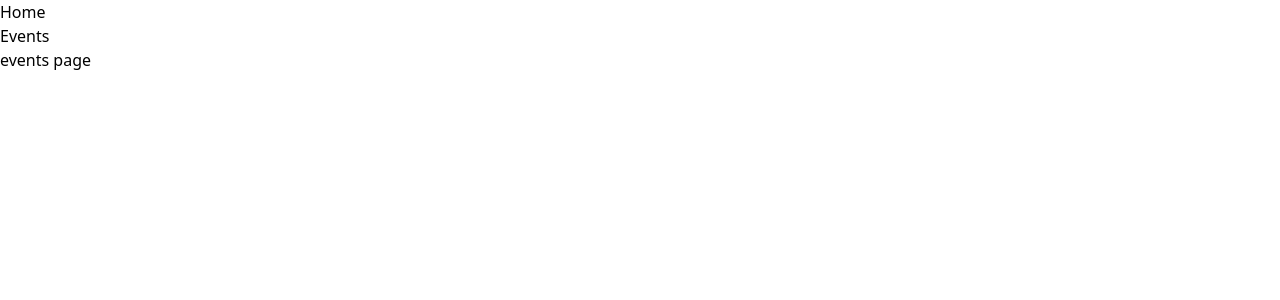
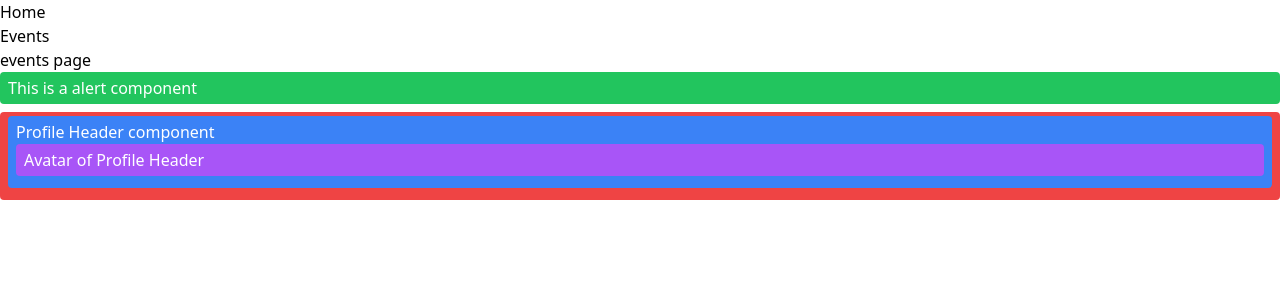
Before and after one commit to Baral-Chief-of-Compliance/learn_nuxt3, a Nuxt app: page /events in a window 1280 px wide. Shown: the top 300 px of the page. Built offline with nearby package versions, Linux system fonts and the light colour scheme.

Commit message:
on finish cours 3 components

```diff
--- /dev/null
+++ b/components/Alert.vue
@@ -0,0 +1,9 @@
+<script setup></script>
+
+<template>
+    <div class="Alert bg-green-500 rounded px-2 py-1 text-white mb-2">
+        This is a alert component
+    </div>
+</template>
+
+<style lang="scss"></style>
--- /dev/null
+++ b/components/HeaderComponent.vue
@@ -0,0 +1,9 @@
+<script></script>
+
+<template>
+    <div class="Header">
+        Header
+    </div>
+</template>
+
+<style lang="scss"></style>
--- /dev/null
+++ b/components/Profile/Header/Avatar.vue
@@ -0,0 +1,9 @@
+<script setup></script>
+
+<template>
+    <div class="ProfileHeaderAvatar bg-purple-500 rounded px-2 py-1 text-white mb-2">
+        Avatar of Profile Header
+    </div>
+</template>
+
+<style lang="scss"></style>
--- /dev/null
+++ b/components/Profile/Header/index.vue
@@ -0,0 +1,10 @@
+<script setup></script>
+
+<template>
+    <div class="bg-blue-500 rounded px-2 py-1 text-white mb-2">
+        Profile Header component
+        <ProfileHeaderAvatar />
+    </div>
+</template>
+
+<style lang="scss"></style>
--- /dev/null
+++ b/components/Profile/index.vue
@@ -0,0 +1,9 @@
+<script setup></script>
+
+<template>
+    <div class="bg-red-500 rounded px-2 py-1 text-white mb-2">
+        <ProfileHeader />
+    </div>
+</template>
+
+<style lang="scss"></style>
--- a/pages/events/index.vue
+++ b/pages/events/index.vue
@@ -1,3 +1,5 @@
 <template>
     <div>events page</div>
+    <Alert />
+    <Profile />
 </template>
--- a/pages/index.vue
+++ b/pages/index.vue
@@ -1,3 +1,7 @@
 <template>
     <div>index page</div>
+    <div class="Main">
+        <HeaderComponent />
+        <Alert />
+    </div>
 </template>
```
